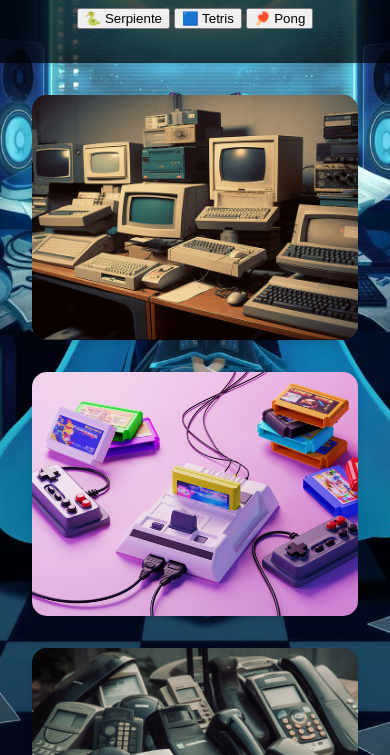
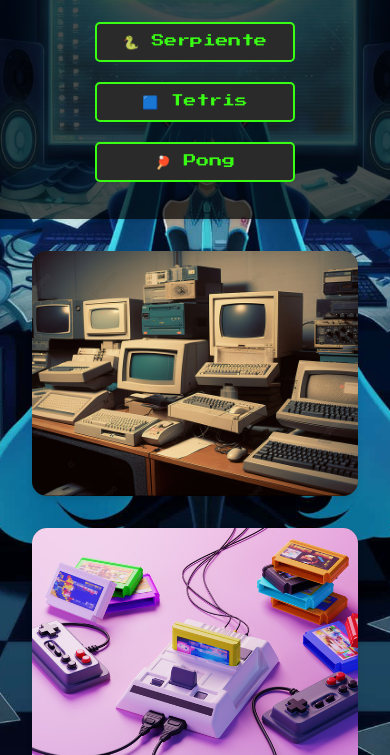
Before and after one commit to Pluton-Origami/RETROLL, a plain HTML site: page retroll.html in a window 390 px wide. Shown: the part 89-844 px from the top of the page. Drawn offline with Linux system fonts and the light colour scheme.

Commit message:
Update retroll.css

```diff
--- a/retroll.css
+++ b/retroll.css
@@ -262,3 +262,41 @@ header {
 .modal-content a:hover {
     color: var(--color-neon);
 }
+
+.botones-juegos {
+    margin-top: 20px;
+}
+
+.boton-juego {
+    background-color: var(--color-secundario);
+    color: var(--color-neon);
+    border: 2px solid var(--color-neon);
+    padding: 10px 20px;
+    margin: 0 10px;
+    font-family: 'Press Start 2P', cursive;
+    font-size: 0.8rem;
+    cursor: pointer;
+    transition: all 0.3s ease;
+    border-radius: 5px;
+}
+
+.boton-juego:hover {
+    background-color: var(--color-neon);
+    color: var(--color-primario);
+    transform: translateY(-2px);
+    box-shadow: 0 0 10px var(--color-neon);
+}
+
+@media (max-width: 768px) {
+    .botones-juegos {
+        display: flex;
+        flex-direction: column;
+        align-items: center;
+        gap: 10px;
+    }
+
+    .boton-juego {
+        width: 200px;
+        margin: 5px 0;
+    }
+}
```
